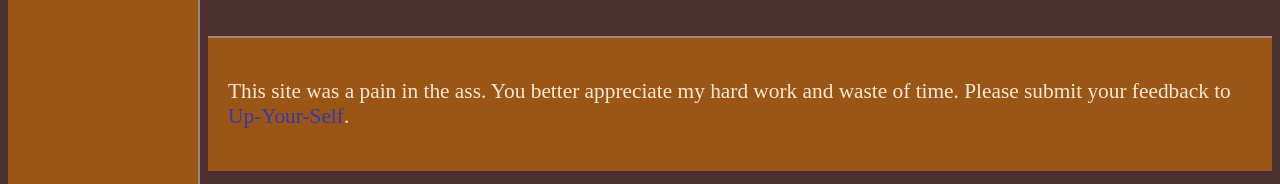
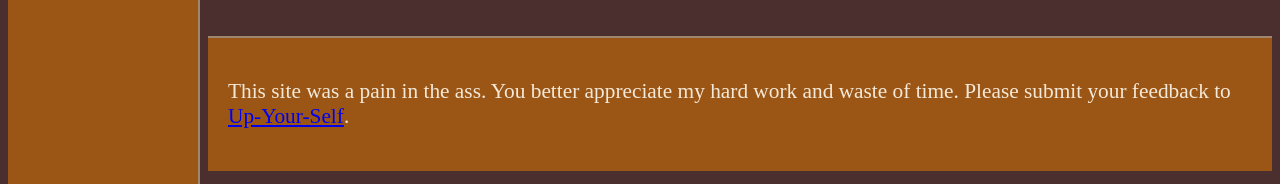
Before and after one commit to LewisSDAFNI/ALWedding2026, a Jekyll site: the page built from docs/index.md, in a window 1280 px wide. Shown: the part 713-897 px from the top of the page. Built offline with Jekyll 4.4.1, drawn with Linux system fonts in a browser that asks for light colours.

Commit message:
simple links

```diff
--- a/docs/assets/css/autumnal_gothic.css
+++ b/docs/assets/css/autumnal_gothic.css
@@ -48,8 +48,7 @@ main {
 }
 
 a.ex1 {
-  color: #3039b0;
-  text-decoration: none;
+  text-decoration: underline;
 }
 
 /* nav {
```
